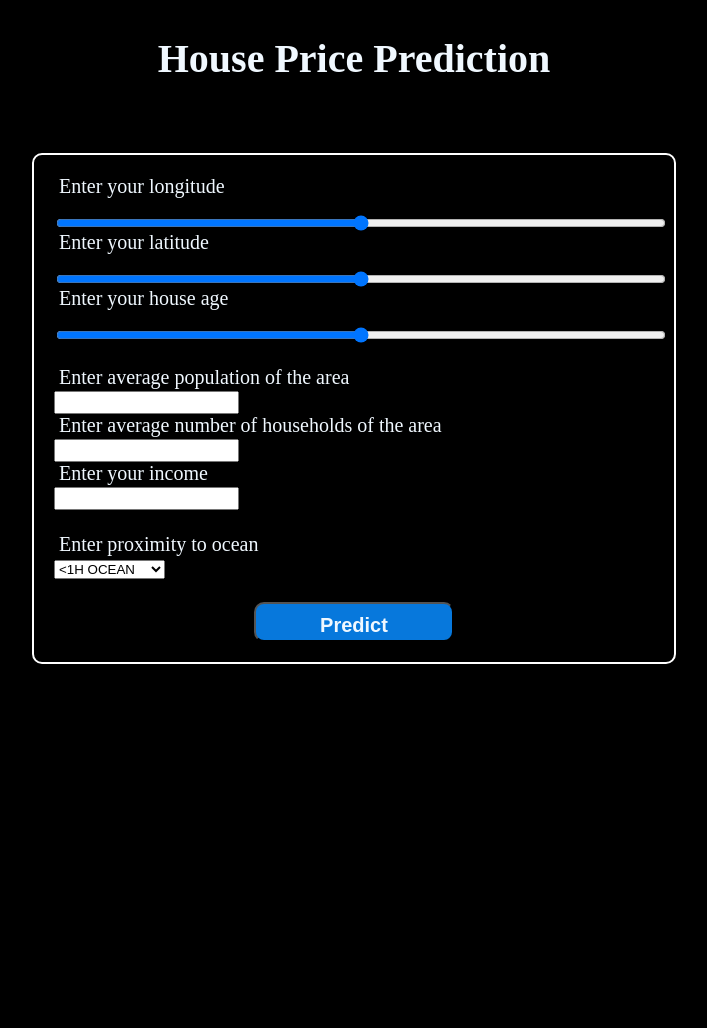
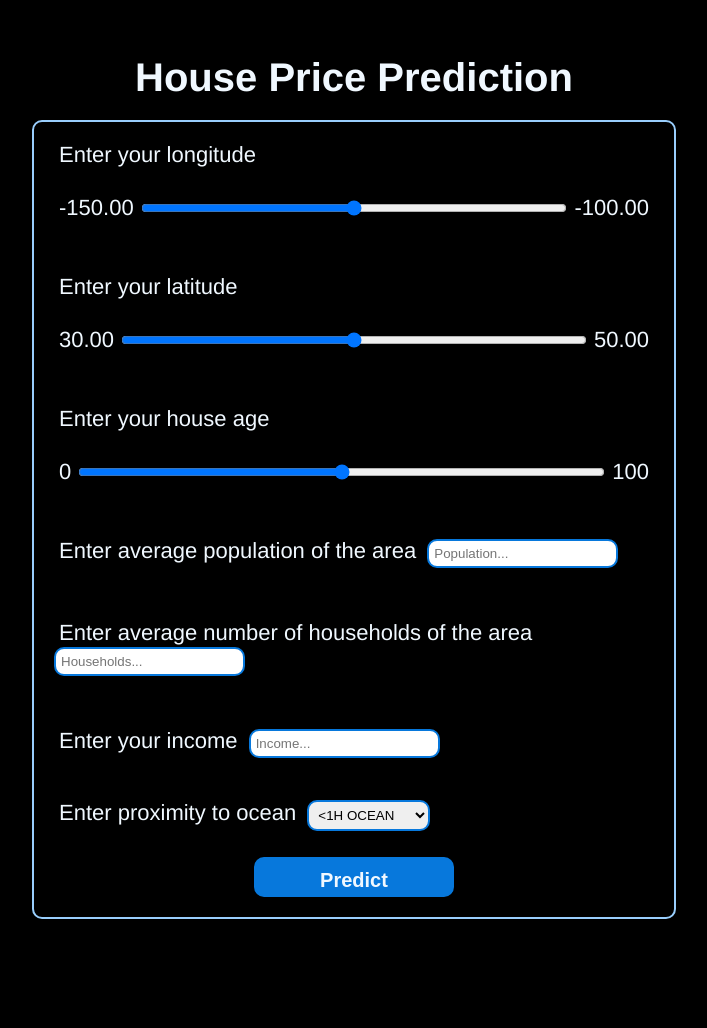
Before and after one commit to Ashmit-1/housePricePrediction, a Python web app: template templates/index.html in a window 1280 px wide. Shown: the whole page, without its empty margins (286-993 px from the left). Before the commit the page ends 664 px from the top, so only its background shows below. Run offline with Jinja, Linux system fonts and the light colour scheme; the template is opened without the code that fills it, so the values that code supplies are empty.

Commit message:
beautify ui

```diff
--- a/templates/index.html
+++ b/templates/index.html
@@ -4,11 +4,13 @@
 <head>
     <meta charset="UTF-8">
     <meta name="viewport" content="width=device-width, initial-scale=1.0">
-    <title>Document</title>
+    <title>Predict Prices</title>
+    <link rel="icon" href="house.png" type="image/x-icon">
     <style>
         body {
             background-color: black;
             color: aliceblue;
+            font-family: 'Franklin Gothic Medium', 'Arial Narrow', Arial, sans-serif;
 
         }
 
@@ -21,6 +23,9 @@
         .heading h1 {
             align-self: center;
             font-size: 40px;
+            padding: 20px;
+            padding-bottom: 40px;
+            margin-bottom: 80px;
         }
 
         .mother {
@@ -34,10 +39,10 @@
         .main_form_div {
             height: fit-content;
             width: 50vw;
-            border: solid white 2px;
+            border: solid rgb(153, 206, 252) 2px;
             border-radius: 10px;
             transform: translateY(-100px);
-            font-size: 20px;
+            font-size: 22px;
         }
 
         .main_form {
@@ -69,12 +74,17 @@
 
         .range_inputs_inner input {
             position: relative;
-            top: 10px;
             width: 100%;
         }
 
         .number_inputs input {
-            padding: 2px;
+            padding: 5px;
+            border-radius: 10px;
+            border: solid rgb(7, 120, 220) 2px;
+        }
+
+        .bumber_inputs input:hover {
+            background-color: rgb(151, 206, 255);
         }
 
         .submit_but input {
@@ -84,15 +94,41 @@
             padding: 10px;
             text-align: center;
             border-radius: 10px;
+            border: solid rgb(7, 120, 220) 2px;
             transition: 0.5s ease;
             color: aliceblue;
             font-size: 20px;
             font-weight: 600;
             cursor: pointer;
+            text-align: center;
         }
 
         .submit_but input:hover {
             background-color: blue;
+        }
+
+        .inner_range {
+            display: flex;
+        }
+
+        .inner_range p {
+            padding: 5px;
+        }
+
+        select {
+            padding: 5px;
+            border-radius: 10px;
+            border: solid rgb(7, 120, 220) 2px;
+            cursor: pointer;
+            transition: 0.2s ease;
+        }
+
+        select:hover {
+            background-color: rgb(208, 233, 255);
+        }
+
+        .ocean_prox {
+            padding-top: 16px;
         }
     </style>
 </head>
@@ -111,17 +147,29 @@
                     <div class="range_inputs_inner">
                         <label for="longitude">Enter your longitude</label>
 
-                        <input type="range" name="longitude" id="" required>
+                        <div class="inner_range">
+                            <p>-150.00</p>
+                            <input type="range" name="longitude" id="" min="-150.00" max="-100.00" required>
+                            <p>-100.00</p>
+                        </div>
                         <br>
 
                         <label for="latitude">Enter your latitude</label>
-
-                        <input type="range" name="latitude" id="" required>
+                        <div class="inner_range">
+                            <p>30.00</p>
+                            <input type="range" name="latitude" id="" required min="30" max="50">
+                            <p>50.00</p>
+                        </div>
                         <br>
 
                         <label for="age">Enter your house age</label>
 
-                        <input type="range" name="age" id="" required>
+                        <div class="inner_range">
+                            <p class="age_limit_left">0</p>
+                            <input type="range" name="age" id="" required min="0" max="100">
+                            <p class="age_limit_right">100</p>
+                        </div>
+
 
                     </div>
 
@@ -129,25 +177,29 @@
                 <br>
 
                 <div class="number_inputs">
+                    <div class="number_each">
                         <label for="population">Enter average population of the area</label>
-                    <br>
-                    <input type="number" name="" id="" required>
-                    <br>
+                        <input type="number" name="" id="" required placeholder="Population..." min="0">
+                    </div>
+                    <br><br>
 
+                    <div class="number_each">
                         <label for="households">Enter average number of households of the area</label>
-                    <br>
-                    <input type="number" name="" id="" required>
-                    <br>
+                        <input type="number" name="" id="" required placeholder="Households..." min="0">
+                    </div>
+                    <br><br>
 
+                    <div class="number_each">
                         <label for="income">Enter your income</label>
-                    <br>
-                    <input type="number" name="" id="" required>
+                        <input type="number" name="" id="" required placeholder="Income..." min="0">
+                    </div>
                 </div>
 
                 <br>
 
+
+                <div class="ocean_prox">
                     <label for="proximity">Enter proximity to ocean</label>
-                <br>
                     <select name="proximity" id="" required>
                         <option value="less_than_1_hour">
                             <1H OCEAN</option>
@@ -156,8 +208,9 @@
                         <option value="near_bay">NEAR BAY</option>
                         <option value="island">ISLAND</option>
                     </select>
+                </div>
 
-                <br><br>
+                <br>
                 <div class="submit_but">
                     <input type="submit" value="Predict">
                 </div>
```
Lines whose indentation alone changed are shown as unchanged.
